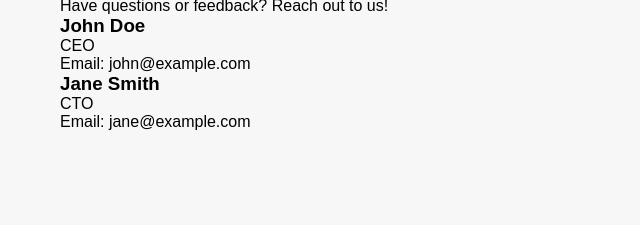
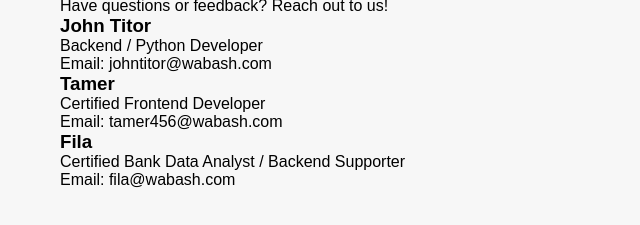
Before and after one commit to tamer456/tamer456.github.io, a plain HTML site: page templates/contact.html in a window 1280 px wide. Shown: the part 31-256 px from the top of the page, without its empty margins (0-640 px from the left). Drawn offline with Linux system fonts and the light colour scheme; files that its build step writes are made by us from their sources.

Commit message:
changed contact

```diff
--- a/templates/contact.html
+++ b/templates/contact.html
@@ -4,7 +4,7 @@
 <head>
     <meta charset="UTF-8">
     <meta name="viewport" content="width=device-width, initial-scale=1.0">
-    <title>Contact Us - Credit Card Efficiency Checker</title>
+    <title>Contact Us - w4ba5h team</title>
     <link rel="stylesheet" href="styles.css">
 </head>
 <body>
@@ -18,14 +18,19 @@
             <p>Have questions or feedback? Reach out to us!</p>
             <div class="team-members">
                 <div class="team-member">
-                    <h3>John Doe</h3>
-                    <p>CEO</p>
-                    <p>Email: john@example.com</p>
+                    <h3>John Titor</h3>
+                    <p>Backend / Python Developer</p>
+                    <p>Email: johntitor@wabash.com</p>
                 </div>
                 <div class="team-member">
-                    <h3>Jane Smith</h3>
-                    <p>CTO</p>
-                    <p>Email: jane@example.com</p>
+                    <h3>Tamer</h3>
+                    <p>Certified Frontend Developer</p>
+                    <p>Email: tamer456@wabash.com</p>
+                </div>
+                <div class="team-member">
+                    <h3>Fila</h3>
+                    <p>Certified Bank Data Analyst / Backend Supporter</p>
+                    <p>Email: fila@wabash.com</p>
                 </div>
                 <!-- Add more team members as needed -->
             </div>
```
Also changed, not shown: index.html (+1 -1 lines).
